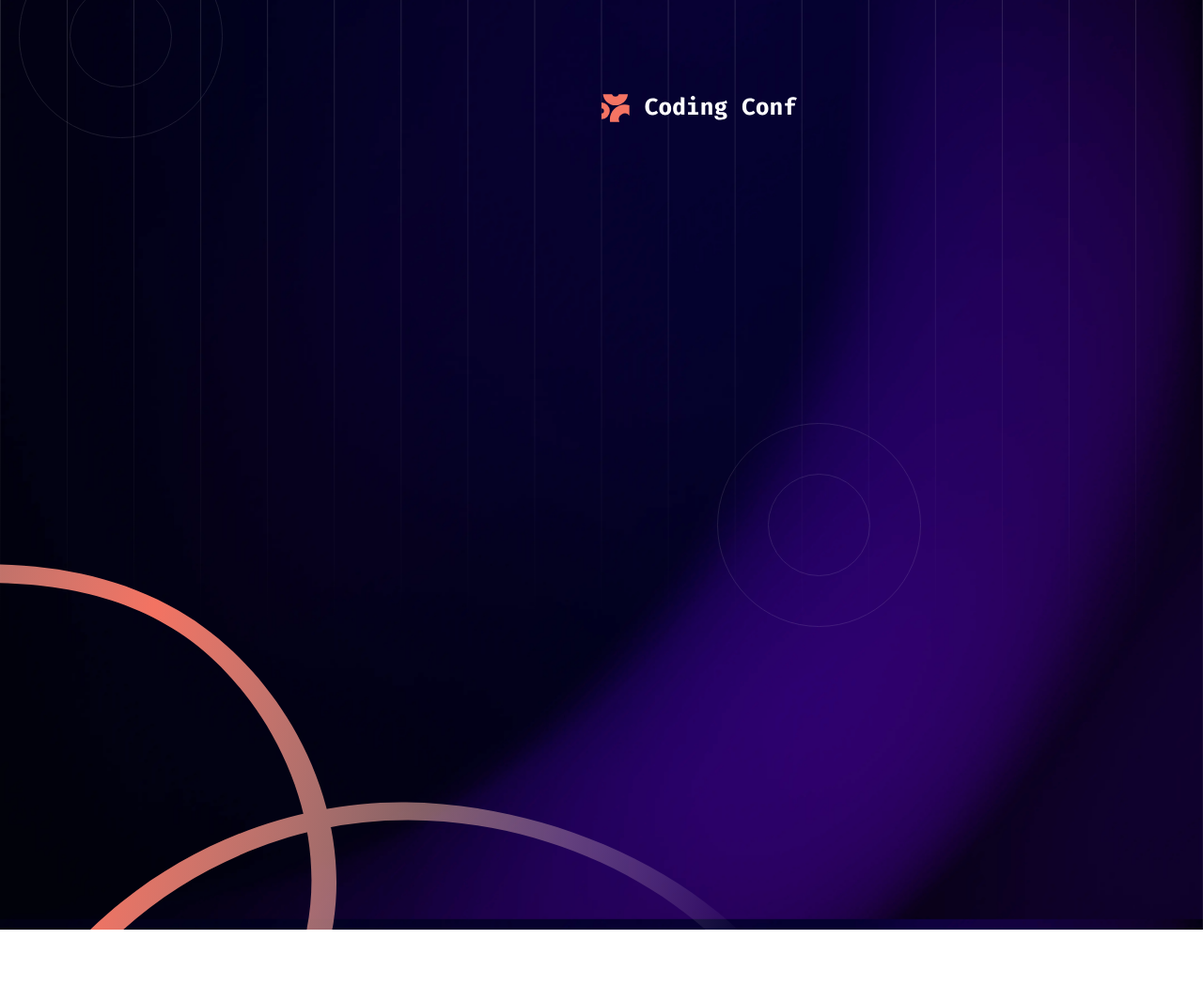
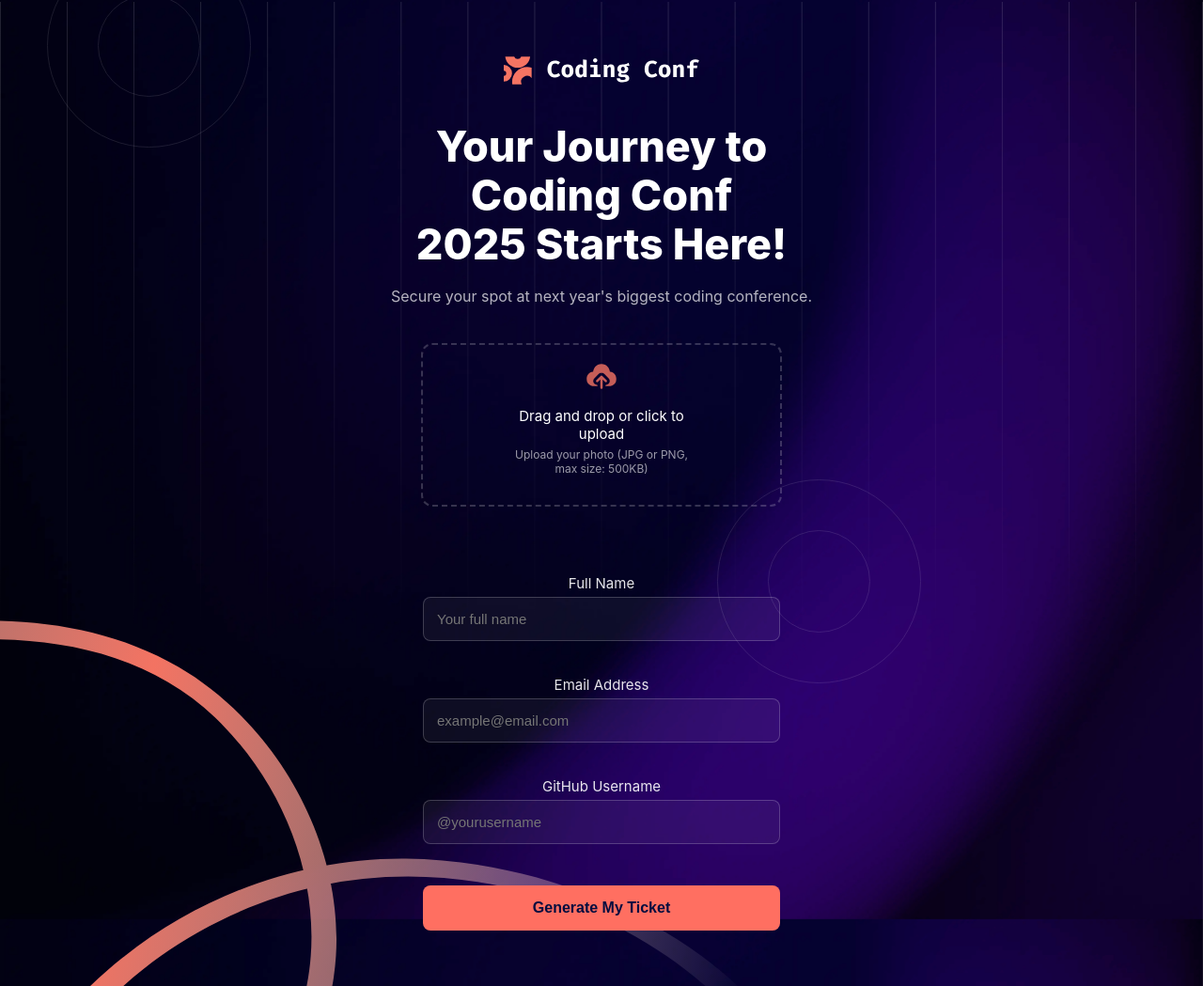
Before and after one commit to Dude-G/ConferenceTicketgenerator, a plain HTML site: page index.html in a window 1280 px wide. Shown: the top 1049 px of the page at 94% size. Before the commit the page ends 989 px from the top, so only its background shows below. Drawn offline with Linux system fonts and the light colour scheme.

Commit message:
added some things

```diff
--- a/index.html
+++ b/index.html
@@ -3,10 +3,11 @@
 <head>
     <meta charset="UTF-8">
     <meta name="viewport" content="width=device-width, initial-scale=1.0">
-    <title>Document</title>
+    <title>Coding Conf Ticket</title>
     <link rel="stylesheet" href="style.css">
 </head>
 <body>
+
 
     <img src="assets/images/pattern-squiggly-line-bottom-desktop.svg" class="decor decor1">
     <img src="assets/images/pattern-lines.svg" class="decor decor2">
@@ -14,9 +15,47 @@
     <img src="assets/images/pattern-circle.svg" class="decor decor4">
     <img src="assets/images/pattern-circle.svg" class="decor decor5">
 
+    <div class="content">
 
-    <div class="content">
-         <img src="assets/images/logo-full.svg" class="logo1">
+        <img src="assets/images/logo-full.svg" class="logo1">
+
+       <h1 class="h11">Your Journey to Coding Conf<br>2025 Starts Here!</h1>
+
+
+        <p class="subtext">Secure your spot at next year's biggest coding conference.</p>
+
+
+        <div class="upload-box" id="uploadBox">
+            <input type="file" id="avatarInput" accept="image/*">
+            <div class="upload-inner">
+                <img src="assets/images/icon-upload.svg" class="upload-icon">
+                <p>Drag and drop or click to upload</p>
+                <span>Upload your photo (JPG or PNG, max size: 500KB)</span>
+            </div>
+        </div>
+
+        <p class="error-msg" id="avatarError"></p>
+
+
+        <form id="ticketForm">
+
+            <label>Full Name</label>
+            <input type="text" id="name" placeholder="Your full name">
+            <p class="error-msg" id="nameError"></p>
+
+            <label>Email Address</label>
+            <input type="email" id="email" placeholder="example@email.com">
+            <p class="error-msg" id="emailError"></p>
+
+            <label>GitHub Username</label>
+            <input type="text" id="github" placeholder="@yourusername">
+            <p class="error-msg" id="githubError"></p>
+
+            <button type="submit" class="btn">Generate My Ticket</button>
+        </form>
+
     </div>
+
+<script src="script.js"></script>
 </body>
 </html>
--- a/style.css
+++ b/style.css
@@ -6,11 +6,10 @@ html, body {
 
 body {
   background: url("assets/images/background-desktop.png") center/cover no-repeat fixed;
-}
-
-body {
   position: relative;
   overflow: hidden;
+  font-family: "Inter", sans-serif;
+  color: white;
 }
 
 .decor {
@@ -18,46 +17,155 @@ body {
   pointer-events: none;
 }
 
-  .decor1{
-    top: 589px;
+.decor1 { top: 589px; }
+.decor2 {
+  position: absolute;
+  top: -58px;
+  left: 0;
+  width: 100%;
+  height: auto;
+  margin: 0;
+  padding: 0;
+}
+.decor3 {
+  left: 1474px;
+   top: 50px;
+}
+
+.decor4 {
+  position: absolute;
+  top: -120px;
+  left: 50px;
 
 }
+.decor5 { right: 300px; top: 450px; }
 
- .decor2{
-    position: absolute;
-  top: 0;
-  left: 0;
-  right: 0;
-
-  width: 100%;
-  height: auto;
+.logo1 {
+position: relative;
+  display: block;
+  margin: 60px auto 0 auto;
+  transform: none;
 }
 
-.decor3{
-    left: 1457px;
-    top: 100px;
+.h11 {
+  text-align: center;
+  color: white;
+  margin-top: 40px;
+  font-size: 45px;
+  font-weight: 800;
+  line-height: 1.15;
 }
 
-.decor4{
-    left: 20px;
-    top: -70px;
-}
-
-.decor5{
-    right: 300px;
-    top: 450px;
-}
-
-.logo1{
-    left: 50%;
-     margin-top: 100px;
-     position: absolute;
+.subtext {
+  text-align: center;
+  opacity: 0.7;
+  margin-top: -10px;
 }
 
 
+.upload-box {
+  width: 380px;
+  height: 170px;
+  border: 2px dashed rgba(255,255,255,0.2);
+  border-radius: 12px;
+  margin: 40px auto;
+  text-align: center;
+  position: relative;
+  cursor: pointer;
+}
 
+.upload-box input {
+  position: absolute;
+  width: 100%;
+  height: 100%;
+  opacity: 0;
+  cursor: pointer;
+}
+
+.upload-inner {
+  position: absolute;
+  top: 30%;
+  left: 50%;
+  transform: translate(-50%, -30%);
+}
+
+.upload-icon {
+  width: 40px;
+  opacity: 0.8;
+}
+
+.upload-inner p {
+  margin: 8px 0 0 0;
+  font-size: 15px;
+}
+
+.upload-inner span {
+  display: block;
+  font-size: 12px;
+  opacity: 0.6;
+  margin-top: 5px;
+}
+
+
+form {
+  width: 380px;
+  margin: auto;
+  display: flex;
+  flex-direction: column;
+}
+
+label {
+  font-size: 15px;
+  margin-top: 18px;
+  opacity: 0.9;
+}
+
+input {
+  background: rgba(255,255,255,0.05);
+  border: 1px solid rgba(255,255,255,0.2);
+  padding: 14px;
+  border-radius: 8px;
+  color: white;
+  margin-top: 5px;
+  outline: none;
+  font-size: 15px;
+}
+
+.btn {
+  background: #ff6f61;
+  color: rgb(2, 13, 63);
+  padding: 15px;
+  border: none;
+  border-radius: 8px;
+  margin-top: 25px;
+  cursor: pointer;
+  font-weight: bold;
+  font-size: 16px;
+  width: 100%;
+}
+
+.btn:hover {
+  opacity: 0.85;
+}
 
 .content {
   position: relative;
   z-index: 10;
+  width: 100%;
+  max-width: 450px;
+  margin: 0 auto;
+  text-align: center;
 }
+
+
+.error-msg {
+  color: #ff5b5b;
+  font-size: 13px;
+  margin: 5px 0 0 3px;
+  height: 14px;
+}
+
+
+input.error {
+  border-color: #ff5b5b !important;
+}
```
Also changed, not shown: index2.html (added, +22 -0 lines), node.js (+113 -0 lines). Lines whose indentation alone changed are shown as unchanged.
